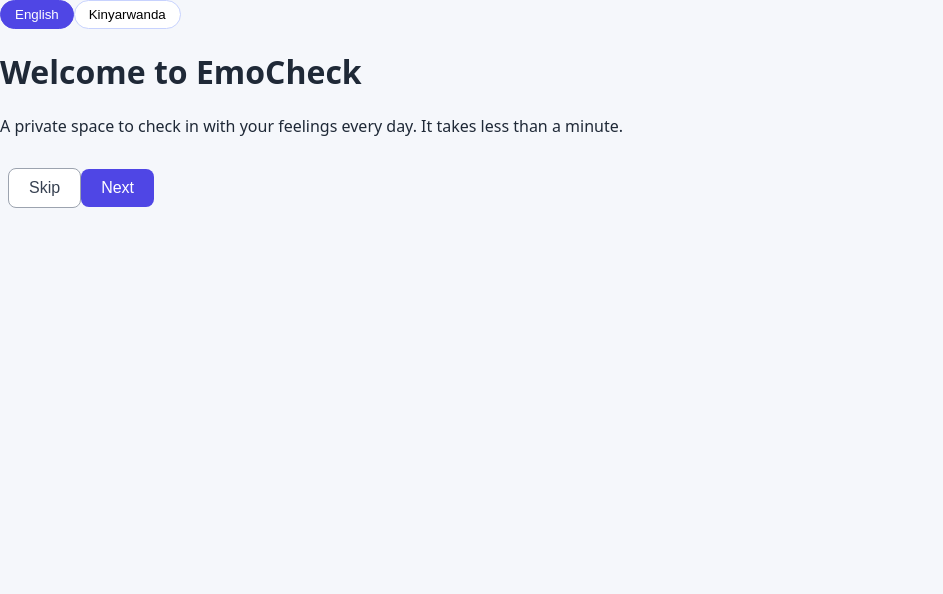
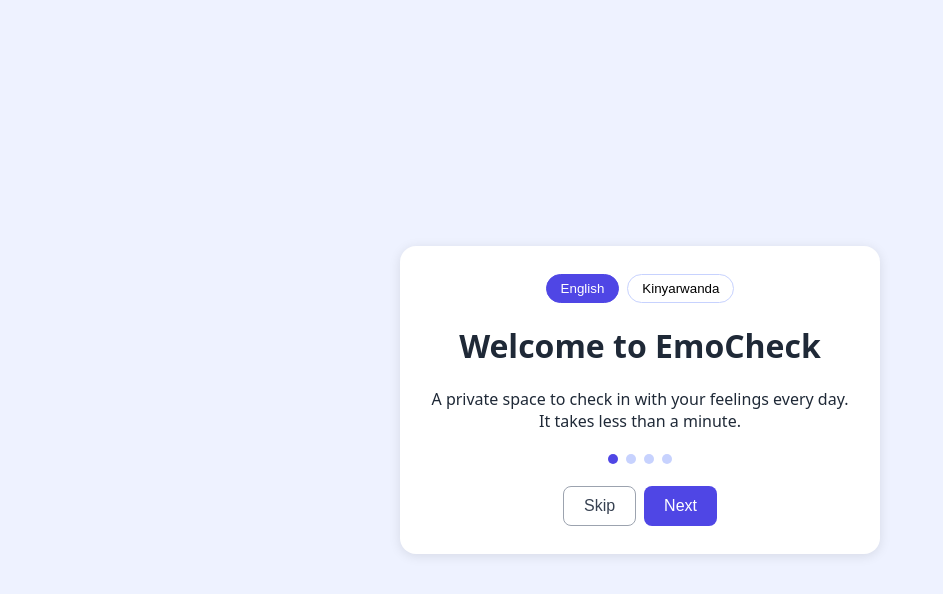
Before and after one commit to Isuwafa/EMOCHECK-APP, a React (Vite) app: page /settings in a window 1280 px wide. Shown: the top 594 px of the page, without its empty margins (0-943 px from the left). Built offline with nearby package versions, Linux system fonts and the light colour scheme.

Commit message:
Add styles for onboarding screens

```diff
--- a/src/index.css
+++ b/src/index.css
@@ -64,3 +64,12 @@ textarea { width: 100%; padding: 10px; border: 1px solid #c7d2fe; border-radius:
 .navbar .lang { display: flex; gap: 4px; }
 .lang-btn { background: transparent; color: #e0e7ff; border: 1px solid #a5b4fc; border-radius: 6px; padding: 2px 8px; cursor: pointer; font: inherit; }
 .lang-btn.active { background: white; color: #4f46e5; font-weight: 600; }
+.onboarding { min-height: 100vh; display: flex; align-items: center; justify-content: center; padding: 16px; background: #eef2ff; }
+.onboarding-card { background: white; max-width: 480px; width: 100%; padding: 28px; border-radius: 16px; box-shadow: 0 2px 12px rgba(0,0,0,0.1); text-align: center; }
+.onboarding-lang { display: flex; justify-content: center; gap: 8px; margin-bottom: 20px; }
+.dots { display: flex; justify-content: center; gap: 8px; margin: 22px 0; }
+.dot { width: 10px; height: 10px; border-radius: 50%; background: #c7d2fe; }
+.dot.active { background: #4f46e5; }
+.onboarding-actions { display: flex; justify-content: center; gap: 8px; }
+.onboarding-actions .secondary { margin-left: 0; }
+.onboarding-actions .primary { margin-top: 0; }
```
